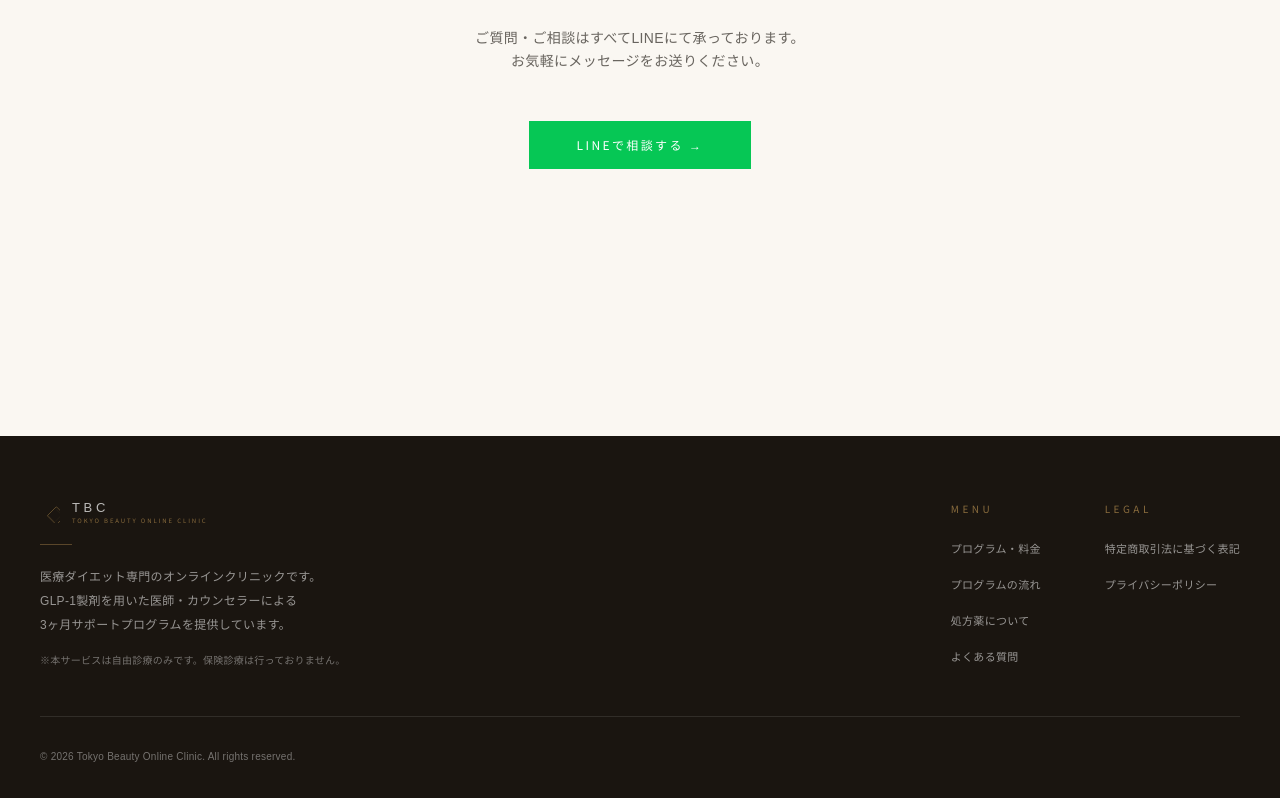
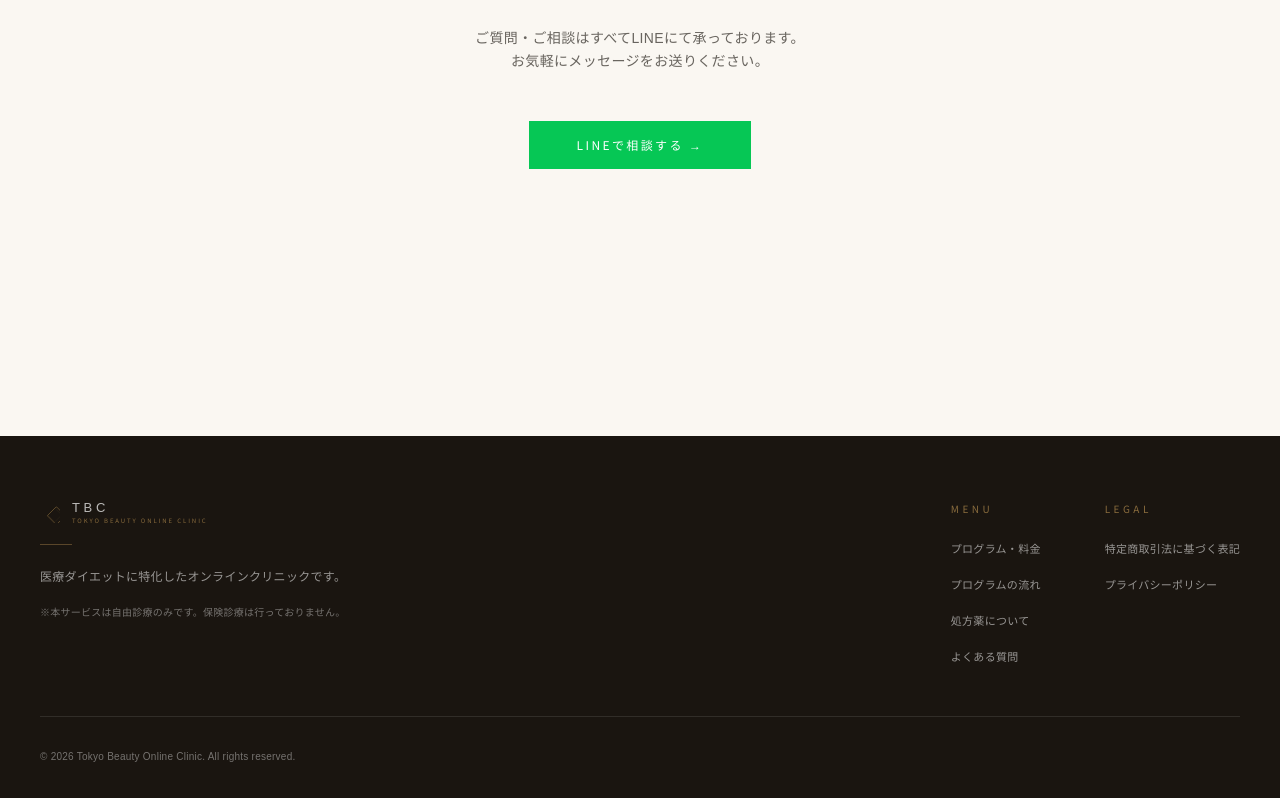
Before and after one commit to fumito2025-source/tokyo-beauty-online-clinic, a Next.js app: page /contact in a window 1280 px wide. Shown: the part 429-1227 px from the top of the page. Built offline with nearby package versions, Linux system fonts and the light colour scheme.

Commit message:
Footer: update clinic description to 特化した
Co-Authored-By: Claude Sonnet 4.6 <noreply@anthropic.com>

```diff
--- a/src/components/layout/Footer.tsx
+++ b/src/components/layout/Footer.tsx
@@ -25,9 +25,7 @@ export function Footer() {
             </div>
             <div className="w-8 h-px bg-clinic-gold/40 mb-5" />
             <p className="text-xs text-white/55 leading-loose tracking-wide max-w-xs">
-              医療ダイエット専門のオンラインクリニックです。<br />
-              GLP-1製剤を用いた医師・カウンセラーによる<br />
-              3ヶ月サポートプログラムを提供しています。
+              医療ダイエットに特化したオンラインクリニックです。
             </p>
             <p className="text-[10px] text-white/40 mt-4 tracking-wide">
               ※本サービスは自由診療のみです。保険診療は行っておりません。
```
